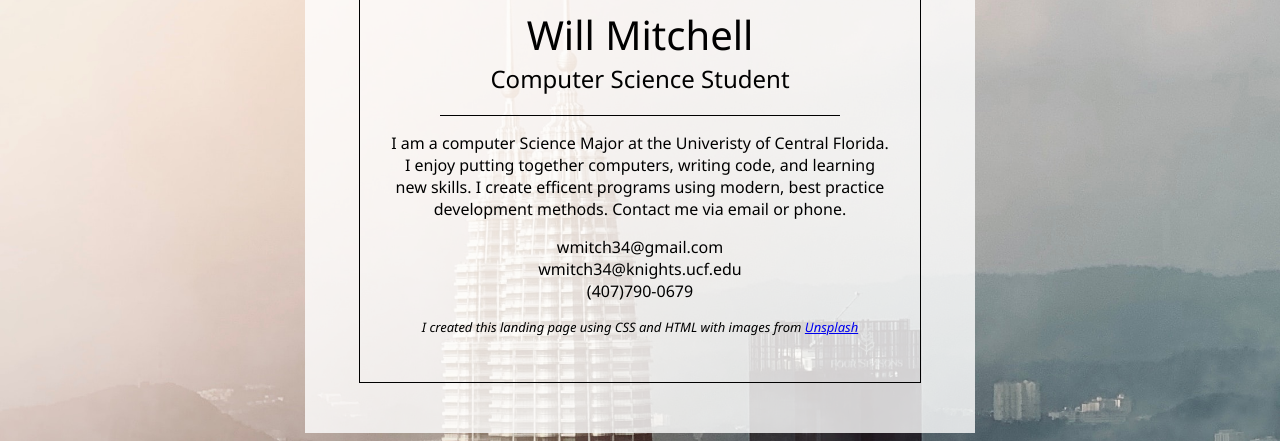
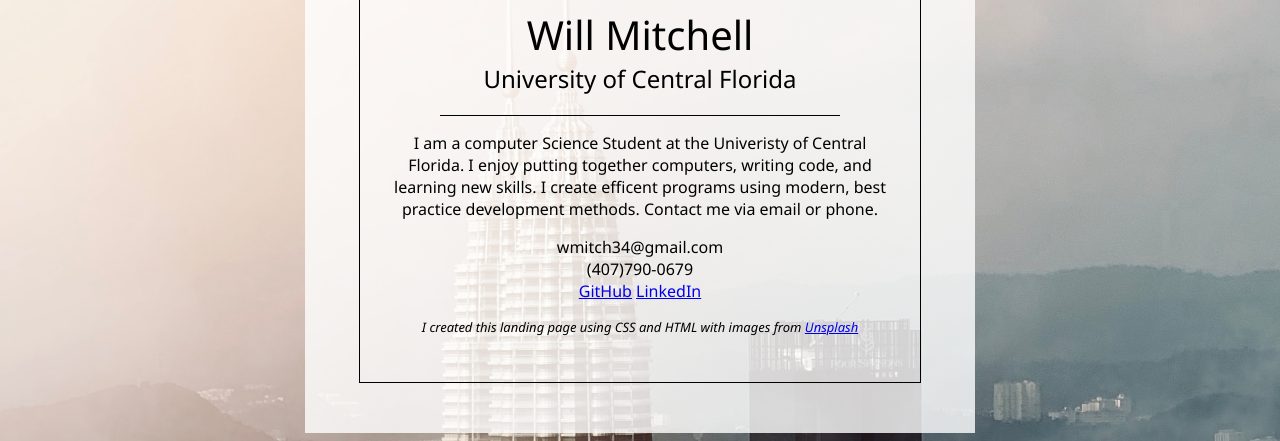
Before and after one commit to wmitch34/Landing-Page, a plain HTML site: page Portfolio/index.html in a window 1280 px wide. Shown: the part 434-875 px from the top of the page. Drawn offline with Linux system fonts and the light colour scheme.

Commit message:
Fixed typo

```diff
--- a/Portfolio/index.html
+++ b/Portfolio/index.html
@@ -2,6 +2,9 @@
 	<head>
 		<link href="https://fonts.googleapis.com/css?family=Noto+Sans:400,400i,700,700i&display=swap" rel="stylesheet">
 		<link rel="stylesheet" type="text/css" href="style.css">
+
+        <style>@import url('https://fonts.googleapis.com/css2?family=Nunito:wght@200&display=swap');</style>
+
 	</head>
 		<div class="body">
 			<body>
@@ -11,22 +14,22 @@
 							<img src="Images/rubixCube2.JPG" class="me" />
 
 							<h1>Will Mitchell</h1>
-							<h2>Computer Science Student</h2>
+							<h2>University of Central Florida</h2>
 
 
 							<hr class="grey">
 
 						<div class="bio">
 							<p>
-								I am a computer Science Major at the Univeristy of Central Florida. I enjoy putting together computers, writing code, and learning new skills. I create efficent programs using modern, best practice development methods. Contact me via email or phone.
+								I am a computer Science Student at the Univeristy of Central Florida. I enjoy putting together computers, writing code, and learning new skills. I create efficent programs using modern, best practice development methods. Contact me via email or phone.
 							</p>
 							<p>
 								wmitch34@gmail.com
 								<br>
-								wmitch34@knights.ucf.edu
-								<br>
 								(407)790-0679
 								<br>
+								<a href="https://github.com/wmitch34">GitHub</a>
+								<a href="https://www.linkedin.com/in/will-mitchell-connect">LinkedIn</a>
 								<p style="font-size: small;"><i>I created this landing page using CSS and HTML with images from <a href="https://unsplash.com/">Unsplash</a> </i></p>
 							</p>
 						</div>
```
